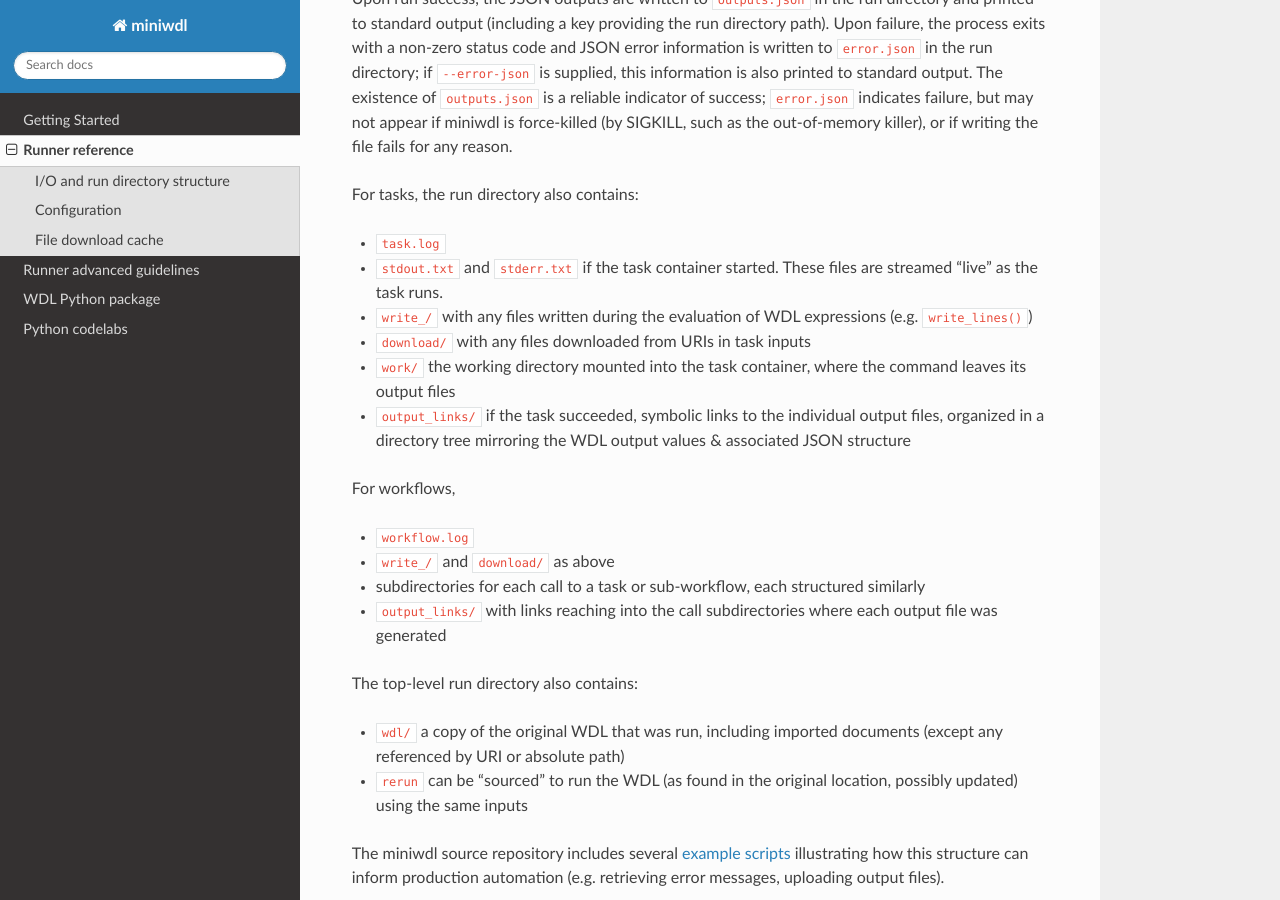
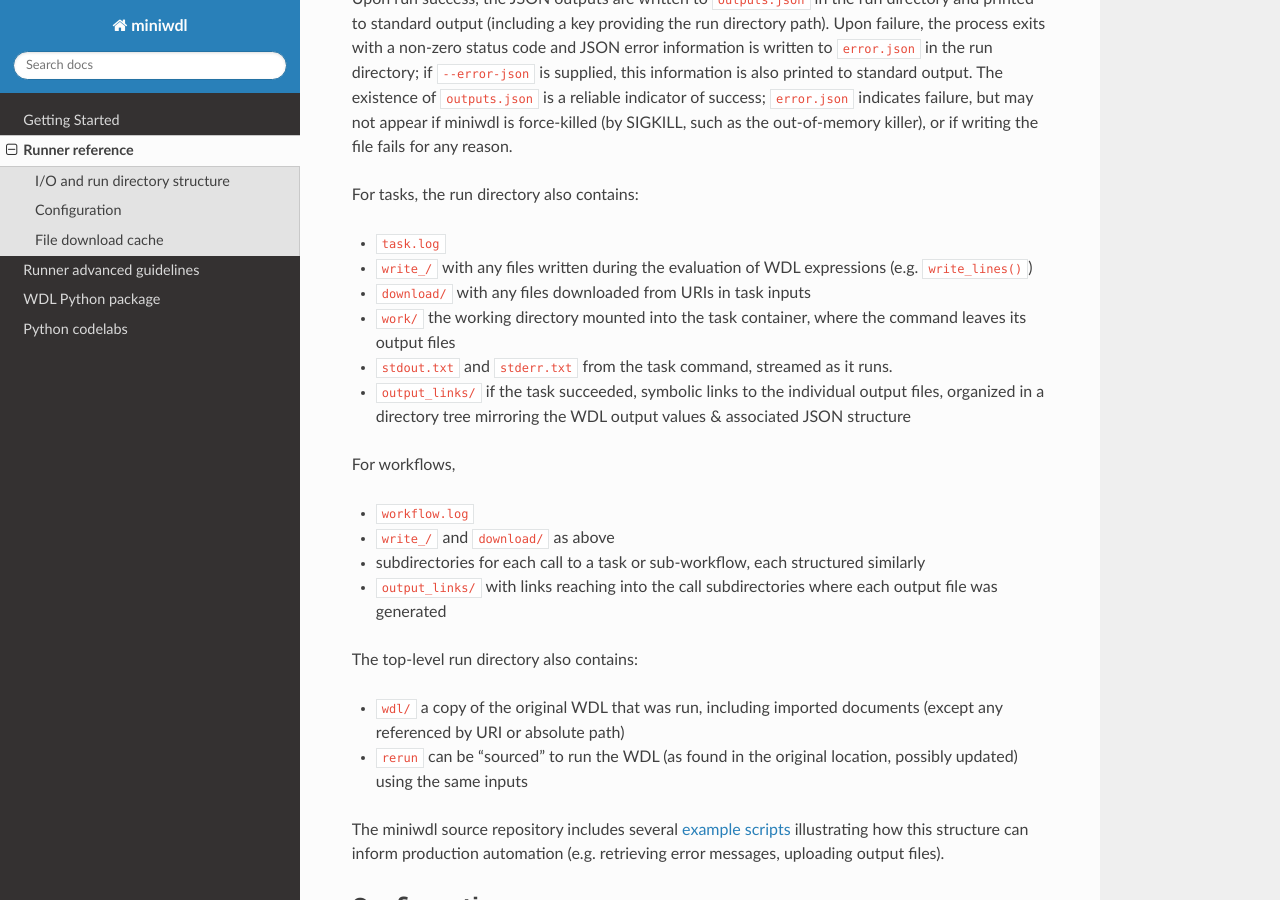
Before and after one commit to chanzuckerberg/miniwdl, a Sphinx documentation site: the page built from docs/runner_reference.md, in a window 1280 px wide and 900 px high, scrolled down 376 px. Built offline with Sphinx 7.4.7 and the Read the Docs theme 2.0.0, drawn with Linux system fonts in a browser that asks for light colours.

Commit message:
lark-parser v0.8.3

```diff
--- a/docs/runner_reference.md
+++ b/docs/runner_reference.md
@@ -9,10 +9,10 @@
 For tasks, the run directory also contains:
 
 * `task.log`
-* `stdout.txt` and `stderr.txt` if the task container started. These files are streamed "live" as the task runs.
 * `write_/` with any files written during the evaluation of WDL expressions (e.g. `write_lines()`)
 * `download/` with any files downloaded from URIs in task inputs
 * `work/` the working directory mounted into the task container, where the command leaves its output files
+* `stdout.txt` and `stderr.txt` from the task command, streamed as it runs.
 * `output_links/` if the task succeeded, symbolic links to the individual output files, organized in a directory tree mirroring the WDL output values & associated JSON structure
 
 For workflows,
--- a/requirements.txt
+++ b/requirements.txt
@@ -1,7 +1,7 @@
 # Packages needed for miniwdl to run in common use. Additional packages needed
 # for miniwdl development are listed in requirements.dev.txt.
 setuptools
-lark-parser==0.8.1
+lark-parser==0.8.3
 docker>=3.4.0
 argcomplete
 pygtail>=0.11.0
```
Also changed, not shown: 1 other file.
